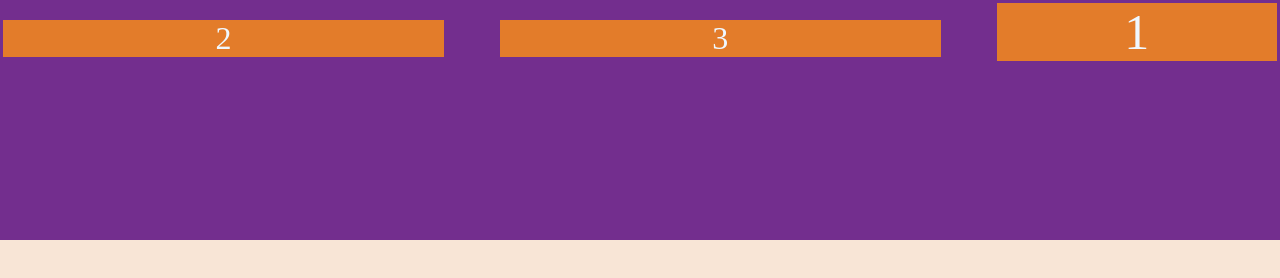
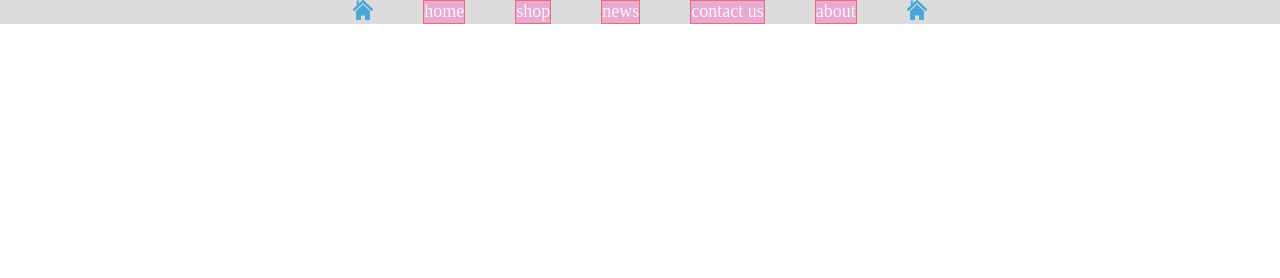
Before and after one commit to lahoucinebathoum/squadflexrdbym, a plain HTML site: page index.html in a window 1280 px wide. Drawn offline with Linux system fonts and the light colour scheme.

Commit message:
add new styling for navebar

```diff
--- a/index.html
+++ b/index.html
@@ -3,14 +3,24 @@
 <head>
     <meta charset="UTF-8">
     <meta name="viewport" content="width=device-width, initial-scale=1.0">
-    <link rel="stylesheet" href="style.css">
+    <!-- <link rel="stylesheet" href="style.css"> -->
+    <link rel="stylesheet" href="nav.css">
     <title>session 01 flexbox</title>
+
 </head>
 <body>
     <div class="container">
-        <div class="items bigContent">1</div>
-        <div class="items">2</div>
-        <div class="items">3</div>
+        <div class="logo">
+            <img height="20px" src="icon-hom.png" alt="icon home">
+        </div>
+        <div class="items">home</div>
+        <div class="items">shop</div>
+        <div class="items">news</div>
+        <div class="items">contact us</div>
+        <div class="items">about</div>
+        <div class="logo">
+            <img height="20px" src="icon-hom.png" alt="icon home">
+        </div>
     </div>
 </body>
 </html>
--- /dev/null
+++ b/nav.css
@@ -0,0 +1,20 @@
+body{
+    margin: 0%;
+    .container{
+        display: flex;
+        justify-content: center;
+        column-gap: 50px;
+        background-color: rgba(196, 196, 196, 0.597);
+        .items{
+            background-color: rgba(244, 134, 197, 0.597);
+            font-size: 18px;
+            font-family:'Times New Roman';
+            border: 1px solid rgba(229, 87, 87, 0.709);
+            color: aliceblue;
+
+        }
+        .items:hover{
+            color: black;
+        }
+    }
+}
--- a/style.css
+++ b/style.css
@@ -3,7 +3,7 @@ body{
     background-color: rgb(248, 229, 214);
     .container{
         display: flex;
-        justify-content: center;
+        justify-content: space-between;
         align-items: baseline;
         column-gap: 50px;
         /* this is the only flex propriety  */
@@ -27,11 +27,16 @@ body{
             width: 120px;
             background-color: rgba(232, 128, 38, 0.958);
         }
-        .bigContent{
+        .logo{
+            display: flex;
+            align-self: flex-start;
+        }
+        /* .bigContent{
             font-size: 50px;
             order: 0;
             flex-grow: 1;
-            /* flex-shrink: 3; */
+            flex-shrink: 3;
         }
+        */
     }
 }
```
Also changed, not shown: icon-hom.png (added).
